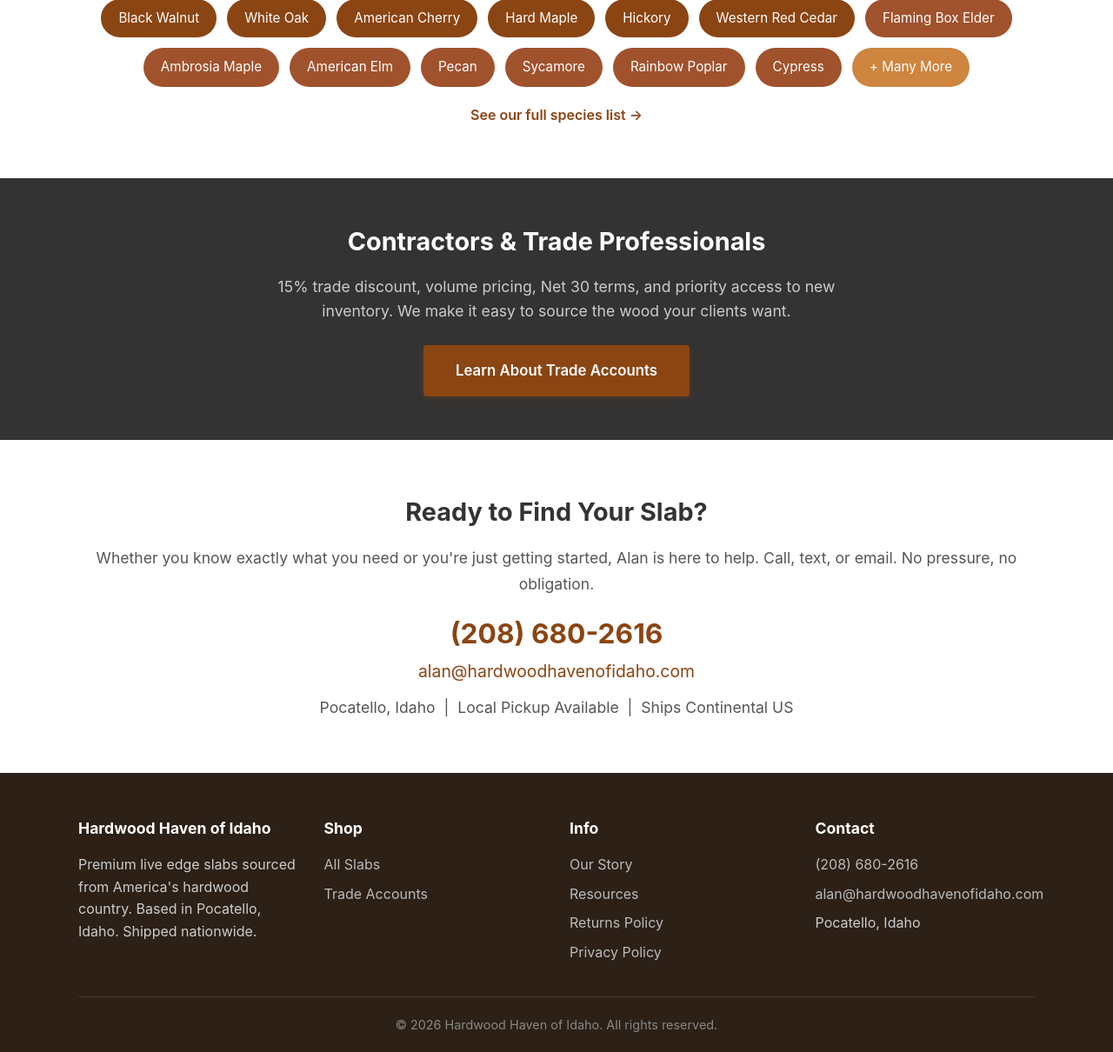
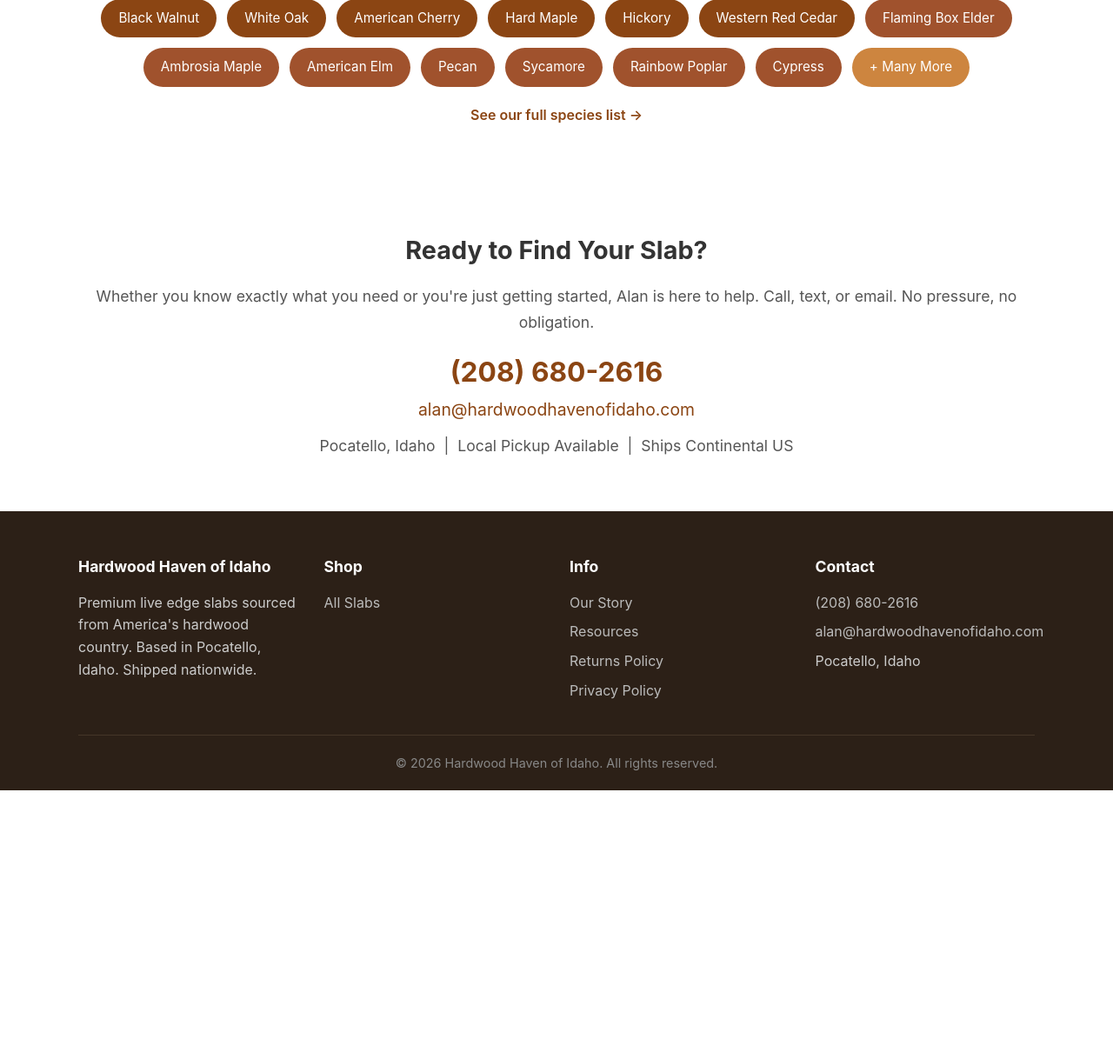
Before and after one commit to BillBrieferServer/wood, a FastAPI app: page / in a window 1280 px wide. Shown: the part 2363-3573 px from the top of the page at 87% size. After the commit the page ends 3272 px from the top, so only its background shows below. Run offline with FastAPI, Linux system fonts and the light colour scheme; data that the repository does not hold is empty.

Commit message:
Remove For Contractors page and all links

```diff
--- a/app/main.py
+++ b/app/main.py
@@ -118,10 +118,6 @@
 
 
 # Content pages
-@app.get("/contractors", response_class=HTMLResponse)
-def contractors(request: Request):
-    return _render_page(request, "contractors")
-
 def _get_species():
     return [
         "Alder", "Ambrosia Maple", "American Beech", "American Elm",
--- a/app/templates/base.html
+++ b/app/templates/base.html
@@ -22,7 +22,6 @@
             <button class="nav-toggle" aria-label="Menu" onclick="document.querySelector('.nav-links').classList.toggle('open')">&#9776;</button>
             <div class="nav-links">
                 <a href="/shop">Shop Slabs</a>
-                <a href="/contractors">For Contractors</a>
                 <a href="/quote">Get a Quote</a>
                 <a href="/our-story">Our Story</a>
                 <a href="/resources">Resources</a>
@@ -45,7 +44,6 @@
             <div class="footer-col">
                 <h4>Shop</h4>
                 <a href="/shop">All Slabs</a>
-                <a href="/contractors">Trade Accounts</a>
             </div>
             <div class="footer-col">
                 <h4>Info</h4>
--- a/app/templates/home.html
+++ b/app/templates/home.html
@@ -87,13 +87,6 @@
     <p class="species-link fade-in"><a href="/resources">See our full species list &rarr;</a></p>
 </section>
 
-<!-- Contractor CTA -->
-<section class="section contractor-cta fade-in">
-    <h2>Contractors &amp; Trade Professionals</h2>
-    <p>15% trade discount, volume pricing, Net 30 terms, and priority access to new inventory. We make it easy to source the wood your clients want.</p>
-    <a href="/contractors" class="btn btn-primary">Learn About Trade Accounts</a>
-</section>
-
 <!-- Featured Products -->
 {% if featured %}
 <section class="section featured-section">
```
